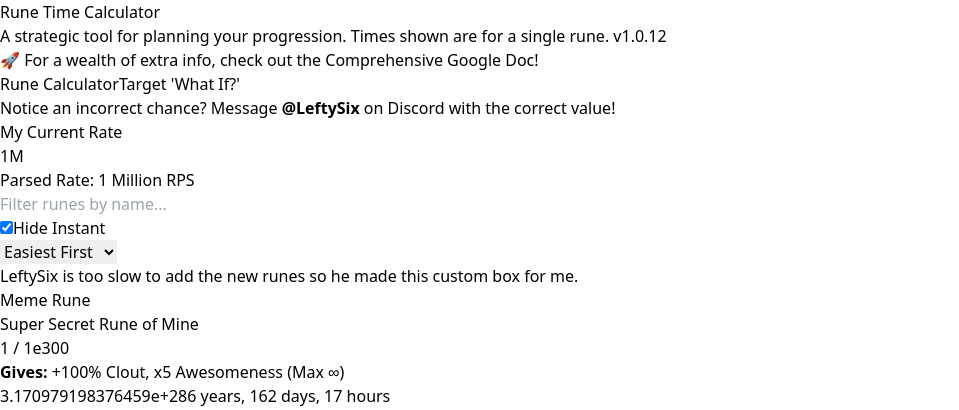
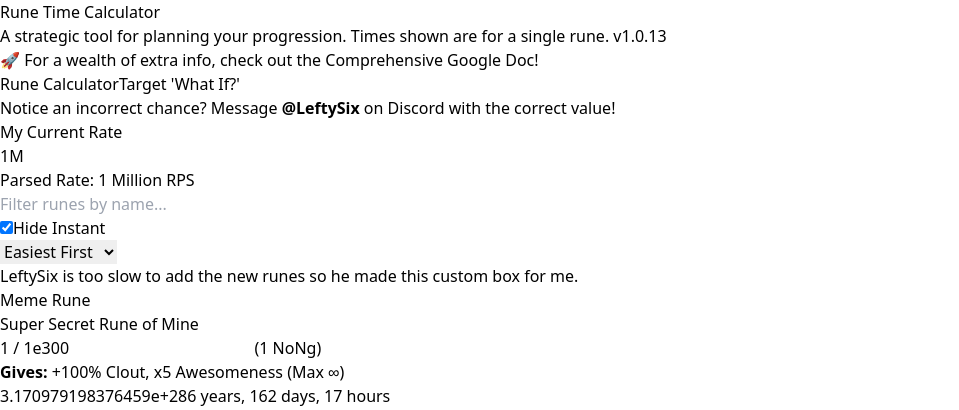
Before and after one commit to truthuntold/ai-rune-calc, a React (Vite) app: page / in a window 1280 px wide. Shown: the top 410 px of the page, without its empty margins (0-959 px from the left). Built offline with nearby package versions, Linux system fonts and the light colour scheme.

Commit message:
custom is two way

```diff
--- a/src/App.jsx
+++ b/src/App.jsx
@@ -1,10 +1,11 @@
 import React, { useState, useMemo, useEffect, useRef } from 'react';
 
 // --- App Info & Data ---
-const version = '1.0.12';
+const version = '1.0.13';
 const guideLink = 'https://docs.google.com/spreadsheets/d/1FWuPcp1QvIn-TAJkD1nRPtZnVwotBHcqR17xOR8SkHg/htmlview?gid=623912504#gid=539880323';
 
 const changelog = [
+    { version: '1.0.13', date: '2025-08-03', changes: ['Enhanced the custom rune input to act as a two-way converter between short-form and scientific notation.'] },
     { version: '1.0.12', date: '2025-08-03', changes: ['Added a custom rune calculator for unlisted or new runes.'] },
     { version: '1.0.11', date: '2025-08-03', changes: ['Added a prominent link to the comprehensive Google Docs guide.', 'Clarified the "Next Upgrade" text to be more intuitive.', 'Updated note links to be functional.'] },
     { version: '1.0.10', date: '2025-08-02', changes: ['Updated stats for Bolt and Zephyr runes.'] },
@@ -331,6 +332,23 @@ export default function App() {
         return { parsedChance, time };
     }, [customRuneChance, rps]);
 
+    const customRuneConversion = useMemo(() => {
+        const input = customRuneChance.trim();
+        if (!input) return '';
+
+        const isScientific = /e[+-]?\d/i.test(input);
+
+        if (isScientific) {
+            const num = parseFloat(input);
+            if (isNaN(num)) return '';
+            return `(${formatNumber(num)})`;
+        } else {
+            const { value: parsedValue } = parseRpsInput(input);
+            if (parsedValue === 0 || !isFinite(parsedValue) || String(parsedValue) === input) return '';
+            return `(${parsedValue.toExponential()})`;
+        }
+    }, [customRuneChance]);
+
     const { processedRunes, nextUpgradeName } = useMemo(() => {
         let nextUpgrade = null;
         const filtered = runesData
@@ -452,7 +470,7 @@ export default function App() {
                                         <div className="flex-1 min-w-0">
                                             <h2 className="text-2xl font-bold text-white">Meme Rune</h2>
                                             <p className="text-sm text-gray-400">Super Secret Rune of Mine</p>
-                                            <div className="text-sm text-cyan-400 mt-1 flex items-center gap-2">
+                                            <div className="text-sm text-cyan-400 mt-1 flex items-center gap-2 flex-wrap">
                                                 <span>1 / </span>
                                                 <input
                                                     type="text"
@@ -461,6 +479,7 @@ export default function App() {
                                                     className="bg-gray-700/80 text-white p-1 rounded-md border border-gray-600 focus:border-cyan-500 w-32"
                                                     placeholder="e.g., 1e300"
                                                 />
+                                                <span className="text-gray-400 text-xs">{customRuneConversion}</span>
                                             </div>
                                             <p className="text-sm text-green-400 mt-2">
                                                 <strong className="font-semibold">Gives: </strong>
```
